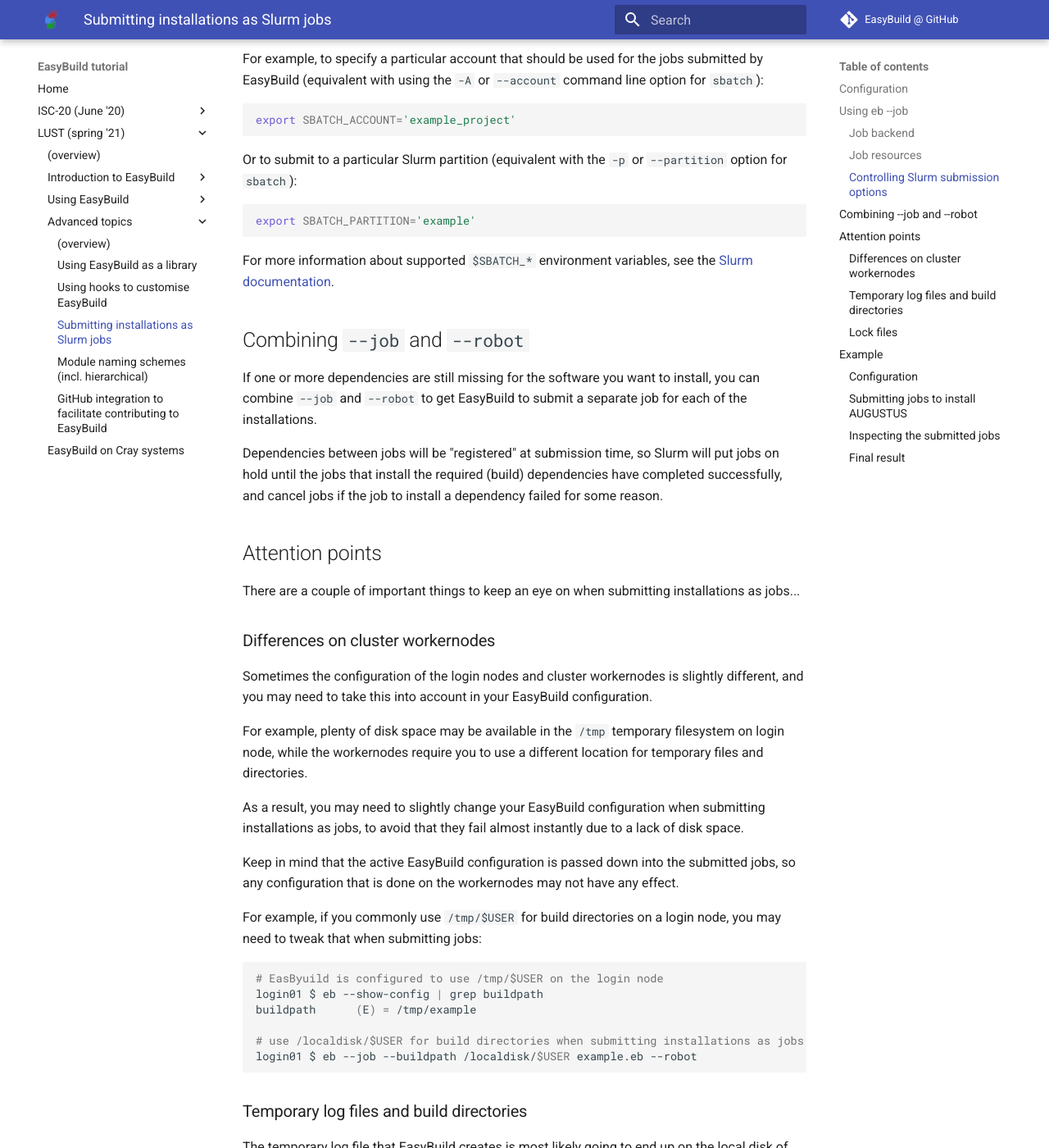
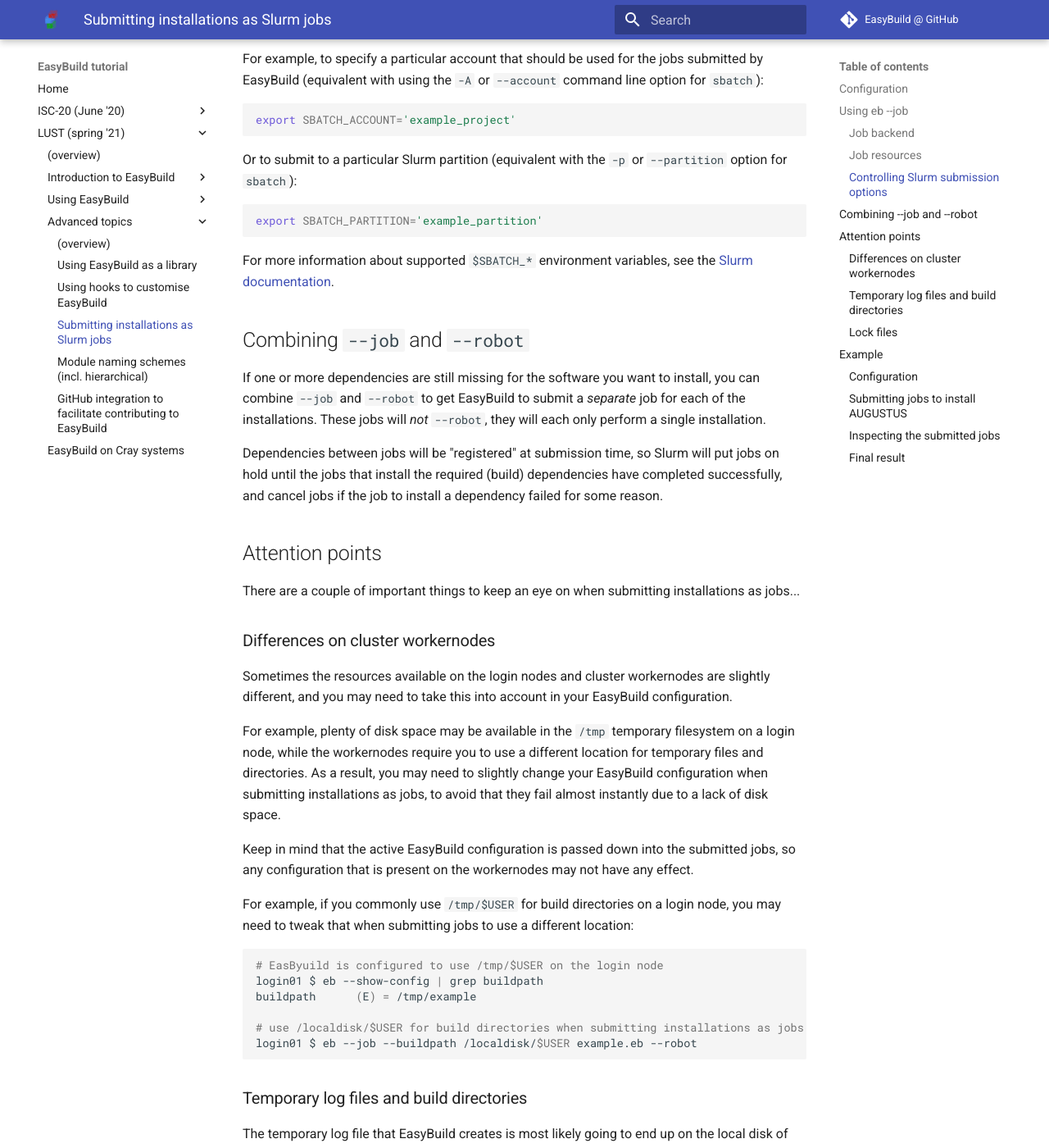
Before and after one commit to easybuilders/easybuild-tutorial, an MkDocs documentation site: the page built from docs/2021-lust/slurm_jobs.md, in a window 1280 px wide and 1400 px high, scrolled down 1562 px. Shown: the whole window at 82% size. Built offline with MkDocs 1.6.1 and Material for MkDocs 9.7.7, drawn with Linux system fonts in a browser that asks for light colours; some of the changed text lies outside the part shown.

Commit message:
minor tweaks to section on submitting jobs

````diff
--- a/docs/2021-lust/slurm_jobs.md
+++ b/docs/2021-lust/slurm_jobs.md
@@ -27,7 +27,7 @@ they specify they will most likely be overruled by the corresponding command lin
 
 ### Job backend
 
-The default job backend in EasyBuild v4 is [``GC3Pie``](https://gc3pie.readthedocs.io).
+The default job backend in EasyBuild v4.x is [``GC3Pie``](https://gc3pie.readthedocs.io).
 To let EasyBuild submit jobs to Slurm instead, you should set the ``job-backend`` configuration setting
 to ``Slurm``, for example by setting the corresponding environment variable:
 
@@ -63,7 +63,7 @@ using the ``sbatch`` command.
 
 EasyBuild currently doesn't provide away to customize the Slurm submission options,
 for example to submit to a particular partition, or to use a particular account,
-you should set the corresponding ``$SBATCH_*`` environment variables prior to running ``eb --job``.
+build you can set the corresponding ``$SBATCH_*`` environment variables prior to running ``eb --job``.
 
 For example, to specify a particular account that should be used for the jobs submitted by EasyBuild
 (equivalent with using the ``-A`` or ``--account`` command line option for ``sbatch``):
@@ -75,7 +75,7 @@ export SBATCH_ACCOUNT='example_project'
 Or to submit to a particular Slurm partition (equivalent with the ``-p`` or ``--partition`` option for ``sbatch``):
 
 ```shell
-export SBATCH_PARTITION='example'
+export SBATCH_PARTITION='example_partition'
 ```
 
 For more information about supported ``$SBATCH_*`` environment variables,
@@ -84,8 +84,9 @@ see the [Slurm documentation](https://slurm.schedmd.com/sbatch.html#lbAJ).
 ## Combining ``--job`` and ``--robot``
 
 If one or more dependencies are still missing for the software you want to install,
-you can combine ``--job`` and ``--robot`` to get EasyBuild to submit a separate job
-for each of the installations.
+you can combine ``--job`` and ``--robot`` to get EasyBuild to submit a *separate* job
+for each of the installations. These jobs will *not* ``--robot``, they will each only
+perform a single installation.
 
 Dependencies between jobs will be "registered" at submission time, so Slurm will put jobs
 on hold until the jobs that install the required (build) dependencies have completed successfully,
@@ -97,20 +98,19 @@ There are a couple of important things to keep an eye on when submitting install
 
 ### Differences on cluster workernodes
 
-Sometimes the configuration of the login nodes and cluster workernodes is slightly different,
+Sometimes the resources available on the login nodes and cluster workernodes are slightly different,
 and you may need to take this into account in your EasyBuild configuration.
 
-For example, plenty of disk space may be available in the `/tmp` temporary filesystem on login node,
+For example, plenty of disk space may be available in the `/tmp` temporary filesystem on a login node,
 while the workernodes require you to use a different location for temporary files and directories.
-
 As a result, you may need to slightly change your EasyBuild configuration when submitting installations
 as jobs, to avoid that they fail almost instantly due to a lack of disk space.
 
 Keep in mind that the active EasyBuild configuration is passed down into the submitted jobs,
-so any configuration that is done on the workernodes may not have any effect.
+so any configuration that is present on the workernodes may not have any effect.
 
 For example, if you commonly use `/tmp/$USER` for build directories on a login node,
-you may need to tweak that when submitting jobs:
+you may need to tweak that when submitting jobs to use a different location:
 
 ```shell
 # EasByuild is configured to use /tmp/$USER on the login node
@@ -182,7 +182,7 @@ export EASYBUILD_BUILDPATH=/dev/shm/$USER
 export EASYBUILD_JOB_BACKEND=Slurm
 ```
 
-In addition, add the path to the centrally installed software is included in ``$MODULEPATH``:
+In addition, add the path to the centrally installed software to ``$MODULEPATH`` via ``module use``:
 
 ```shell
 module use /easybuild/modules/all
````
Also changed, not shown: other parts of docs/2021-lust/slurm_jobs.md (+2 -2 lines).
